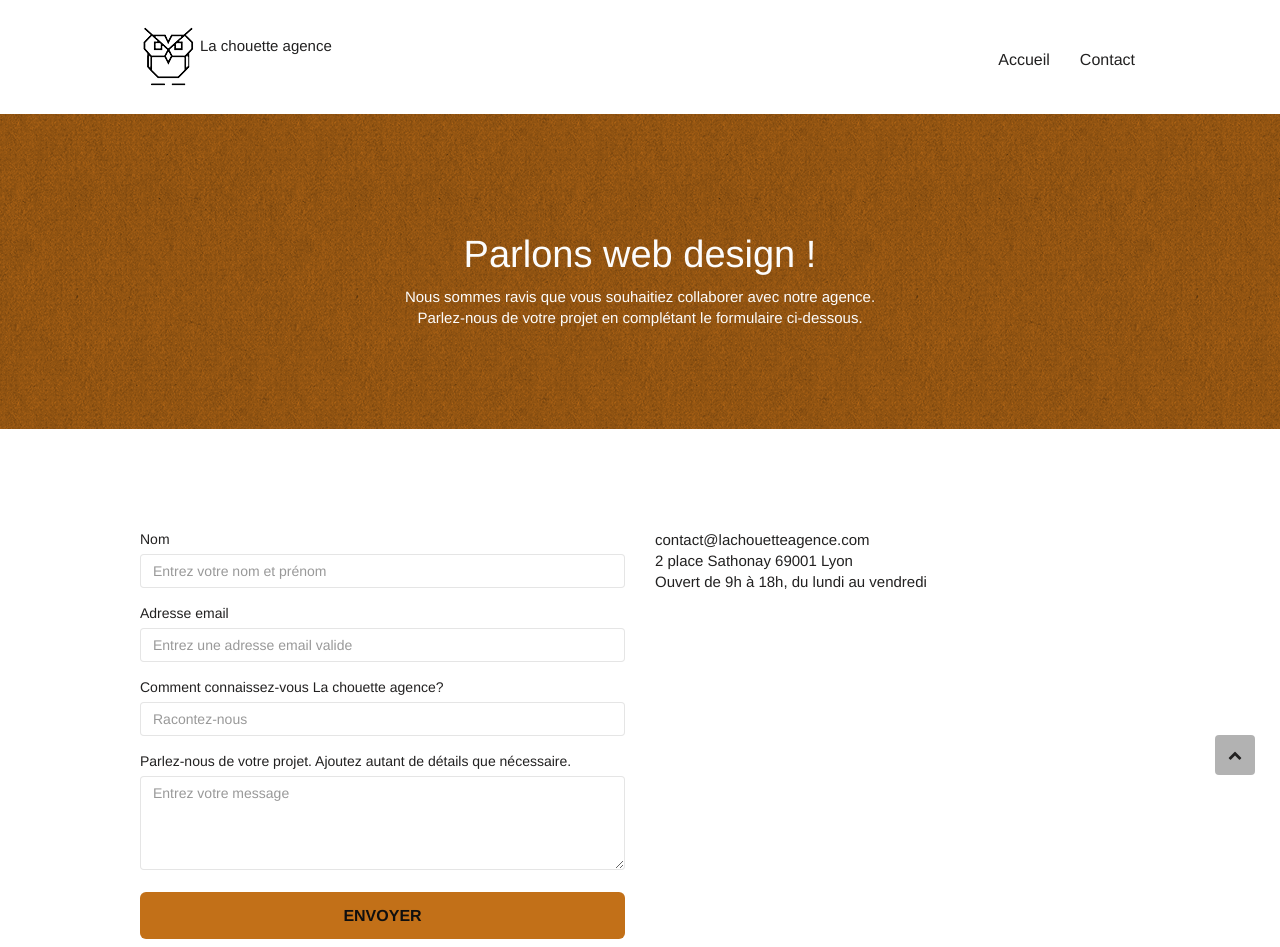
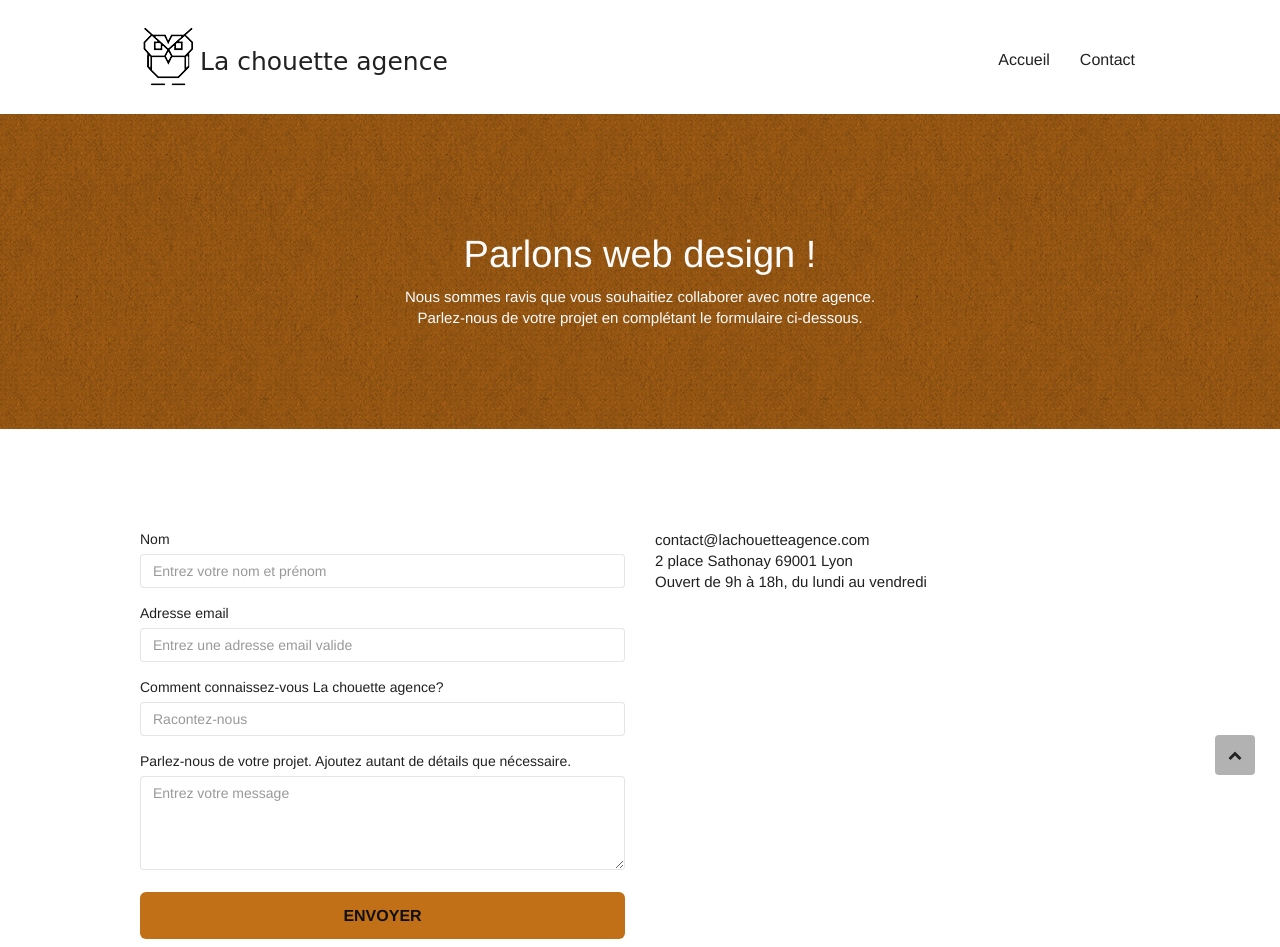
Before and after one commit to Rabenasolo/MarianneRabenasolo_P4_29092021, a plain HTML site: page contact.html in a window 1280 px wide. Shown: the top 947 px of the page. Drawn offline with Linux system fonts and the light colour scheme; a web font is replaced by a local one.

Commit message:
Update contact.html

```diff
--- a/contact.html
+++ b/contact.html
@@ -97,7 +97,7 @@
                   src="img/la-chouette-agence.png"
                   alt="Bannière de l'agence La chouette agence"
                 />
-                <p>La chouette agence</p>
+                <h2>La chouette agence</h2>
               </a>
               <button
                 id="nav-toggle"
```
